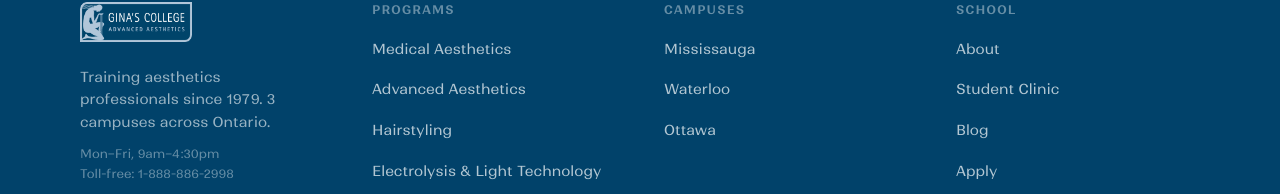
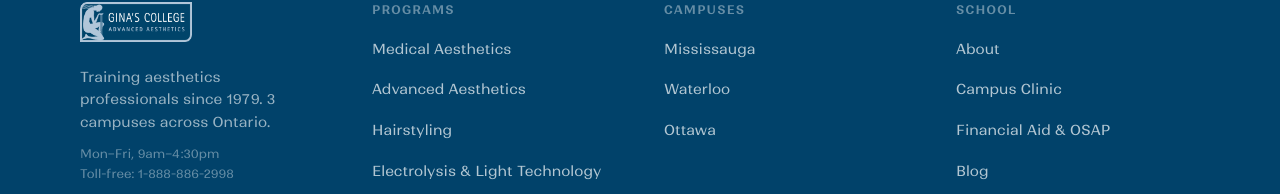
Before and after one commit to epadilla007/ginascollege-web, a Next.js app: page / in a window 1280 px wide. Shown: the part 6936-7130 px from the top of the page. Built offline with nearby package versions, Linux system fonts and the light colour scheme.

Commit message:
fix: add financing link, rename Student Clinic to Campus Clinic

```diff
--- a/src/components/layout/Footer.tsx
+++ b/src/components/layout/Footer.tsx
@@ -16,7 +16,8 @@
 
 const company = [
   { name: 'About', href: '/about' },
-  { name: 'Student Clinic', href: '/clinic' },
+  { name: 'Campus Clinic', href: '/clinic' },
+  { name: 'Financial Aid & OSAP', href: '/financing' },
   { name: 'Blog', href: '/blog' },
   { name: 'Apply', href: '/apply' },
   { name: 'Contact', href: '/contact' },
```
